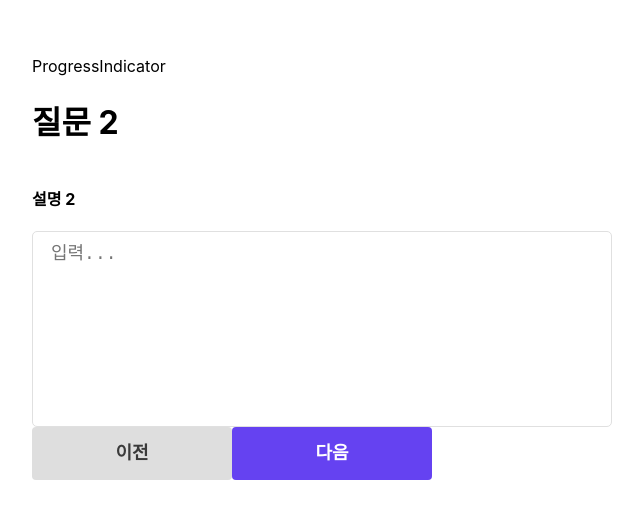
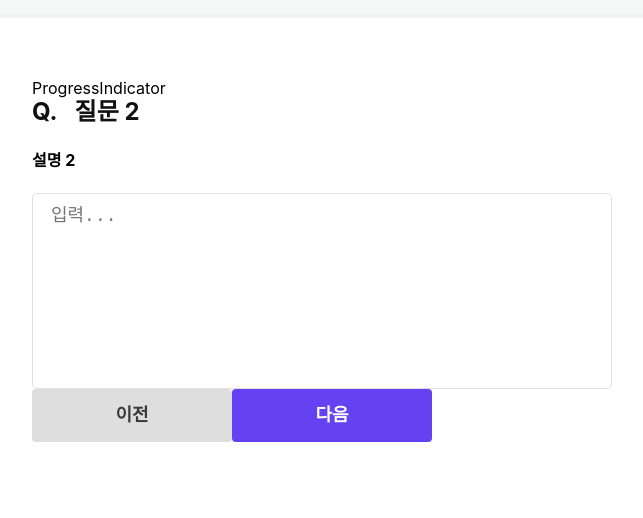
Before and after one commit to GCgang/survey-pie, a React (Create React App) app: page /survey/1/1 in a window 1280 px wide. Shown: the part 132-650 px from the top of the page, without its empty margins (318-961 px from the left). Built offline with nearby package versions, Linux system fonts and the light colour scheme.

Commit message:
Feat: CSS-Title

```diff
--- a/src/components/Title/index.js
+++ b/src/components/Title/index.js
@@ -1,3 +1,22 @@
+import styled from 'styled-components';
+
 export default function Title({ children }) {
-  return <h1>{children}</h1>;
+  return (
+    <TitleWrapper>
+      <span>Q. </span>
+      {children}
+    </TitleWrapper>
+  );
 }
+
+const TitleWrapper = styled.h1`
+  font-weight: bold;
+  font-size: 24px;
+  line-height: 28px;
+  color: rgba(18, 17, 17, 1);
+  margin: 0;
+
+  span {
+    margin-right: 12px;
+  }
+`;
```
